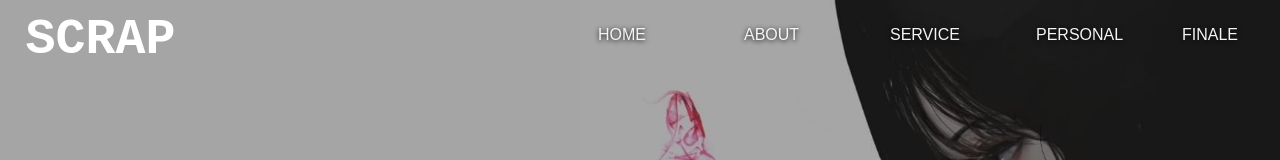
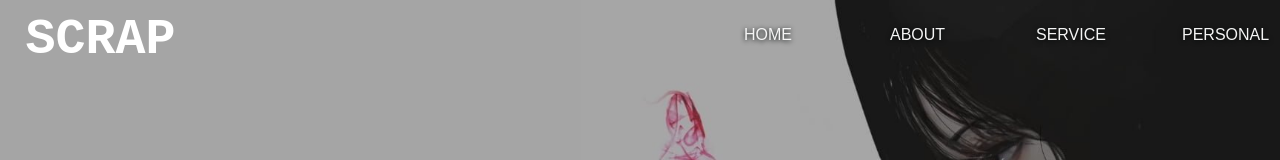
Before and after one commit to GUNDEMSRITEJ/Adhya-Prakalpa, a plain HTML site: page index.html in a window 1280 px wide. Shown: the top 160 px of the page. Drawn offline with Linux system fonts and the light colour scheme; some packages are replaced by stand-ins of ours; a script that the page names is missing.

Commit message:
change of page

```diff
--- a/index.html
+++ b/index.html
@@ -23,7 +23,7 @@
                     <li><a href="#service">Service</a></li>
                     <!-- <li><a href="#contact">Contact</a></li> -->
                     <li><a href="#personal">Personal</a></li>
-                    <li><a href="#finale">Finale</a></li>
+
                 </ul>
         </nav>
             <section id="home">
```
